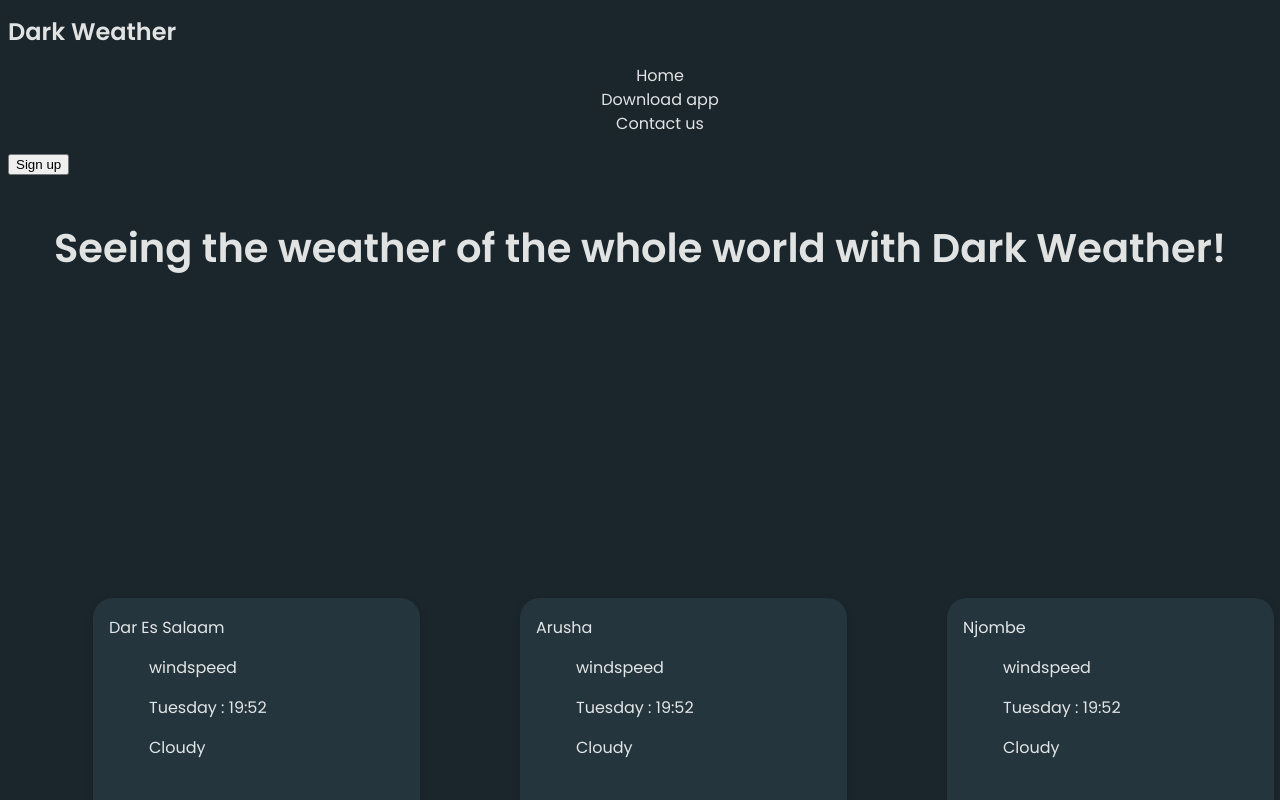
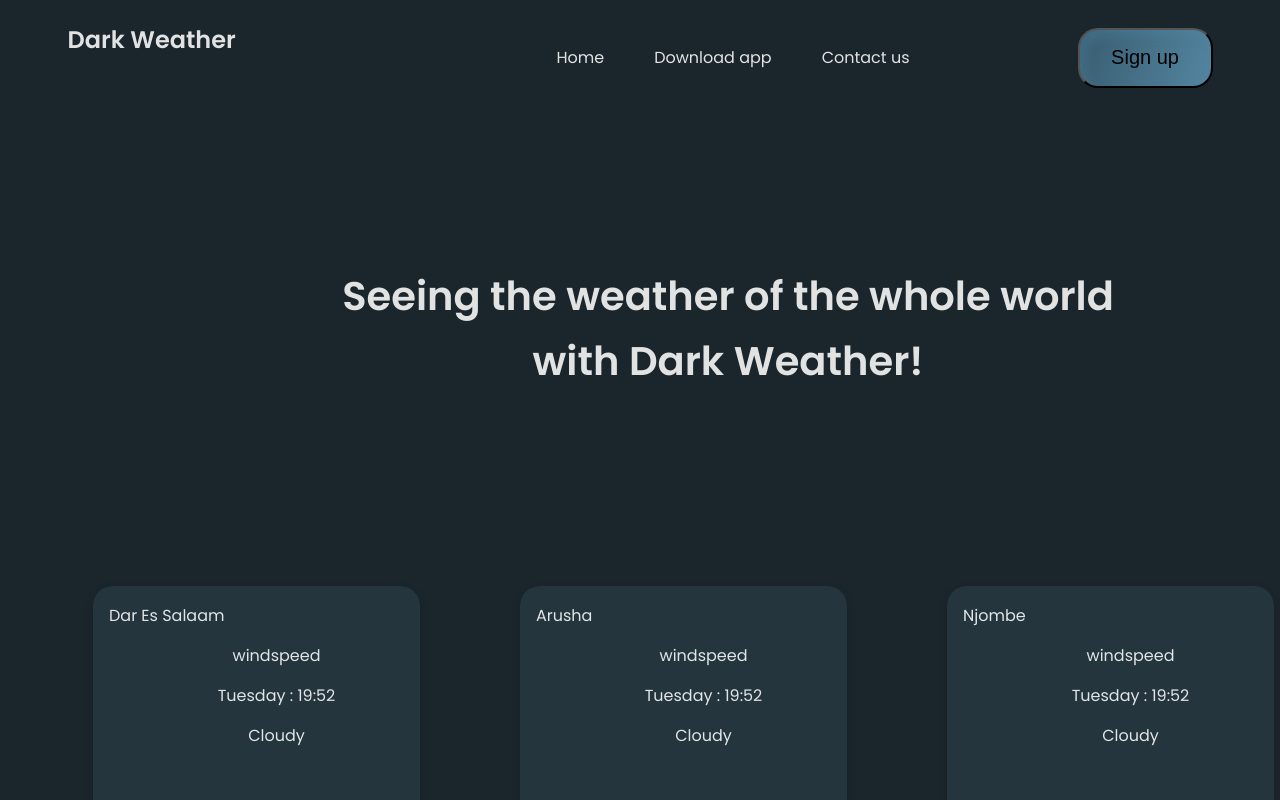
Before and after one commit to mavrk-mose/dark-weather, a React (Vite) app: page / in a window 1280 px wide. Shown: the top 800 px of the page. Built offline with nearby package versions, Linux system fonts and the light colour scheme.

Commit message:
modified navbar

```diff
--- a/src/index.css
+++ b/src/index.css
@@ -25,6 +25,10 @@ body {
   width: 100%;
   height: 100%;
   position: relative;
+}
+h2{
+  width: 281px;
+  height: 60px;
 }
 h3{
   font-weight: 300px;
@@ -62,10 +66,37 @@ h3{
   left: 85px;
   top: 547px;
 }
+ul{
+  display: flex;
+  flex-direction: row;
+  justify-content: center;
+  align-items:center;
+  gap: 50px;
+}
 li{
+  display:inline;
+}
+button{
+  font-size: 20px;
+  width: 135px;
+  height: 60px;
+
+  background: linear-gradient(108.5deg, #3A5E72 4.95%, #5C93B1 132.43%);
+  box-shadow: inset 7px 7px 10px rgba(79, 136, 167, 0.3);
+  border-radius: 20px;
+}
+.navbar{
   display: flex;
   flex-direction: row;
   justify-content: center;
   align-items: center;
-  row-gap: 50px;
+  padding: 0px;
+  gap: 168px;
 }
+.content{
+  position: absolute;
+  width: 778px;
+  height: 130px;
+  left: 331px;
+  top: 216px;
+}
```
